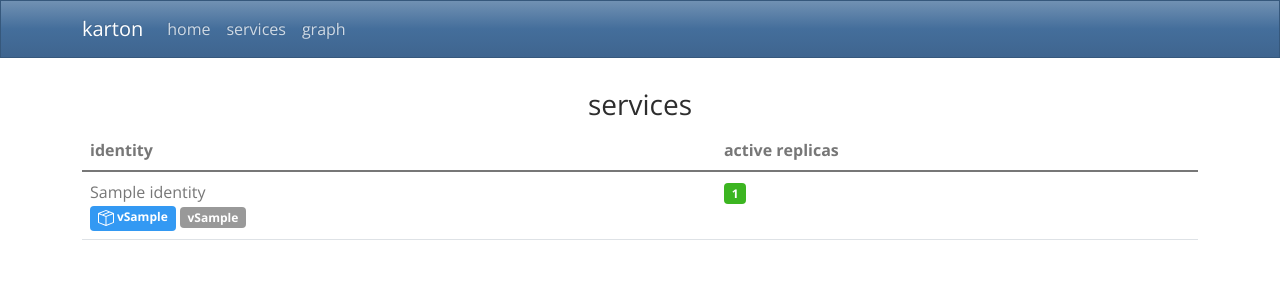
After one commit to CERT-Polska/karton-dashboard, a Flask app: template karton/dashboard/templates/services.html in a window 1280 px wide. The commit adds this page. Shown: the top 300 px of the page. Run offline with Flask 2, Linux system fonts and the light colour scheme; the template is opened without the code that fills it: most values are stand-ins (such as "Sample title", 1, 10 or a date in 2020); some libraries are stand-ins or nearby versions.

Commit message:
Support for extended service information (#72)

```diff
--- a/karton/dashboard/app.py
+++ b/karton/dashboard/app.py
@@ -25,6 +25,7 @@ from karton.core.inspect import KartonAnalysis, KartonQueue, KartonState
 from karton.core.task import Task, TaskPriority, TaskState
 from prometheus_client import Gauge, generate_latest  # type: ignore
 
+from .__version__ import __version__
 from .graph import KartonGraph
 
 logging.basicConfig(level=logging.INFO)
@@ -34,7 +35,14 @@ static_folder = app_path / "static"
 graph_folder = app_path / "graph"
 app = Flask(__name__, static_folder=None, template_folder=str(app_path / "templates"))
 
-karton = KartonBase(identity="karton.dashboard")
+
+class KartonDashboard(KartonBase):
+    identity = "karton.dashboard"
+    version = __version__
+    with_service_info = True
+
+
+karton = KartonDashboard()
 
 markdown = mistune.create_markdown(
     escape=True,
@@ -245,6 +253,15 @@ def get_queues():
     return render_template("index.html", queues=state.queues)
 
 
+@app.route("/services", methods=["GET"])
+def get_services():
+    aggregated_services = defaultdict(list)
+    online_services = karton.backend.get_online_services()
+    for service in online_services:
+        aggregated_services[service].append(service)
+    return render_template("services.html", services=aggregated_services)
+
+
 @app.route("/api/queues", methods=["GET"])
 def get_queues_api():
     state = KartonState(karton.backend)
--- a/karton/dashboard/templates/layout.html
+++ b/karton/dashboard/templates/layout.html
@@ -16,6 +16,9 @@
                 <ul class="navbar-nav">
                     <li class="nav-item">
                         <a class="nav-link" href="/">home</a>
+                    </li>
+                    <li class="nav-item">
+                        <a class="nav-link" href="/services">services</a>
                     </li>
                     <li class="nav-item">
                         <a class="nav-link" href="/graph">graph</a>
--- /dev/null
+++ b/karton/dashboard/templates/services.html
@@ -0,0 +1,40 @@
+{% extends 'layout.html' %}
+{% block content %}
+<div class="bs-component" style="padding-top: 10px">
+  <h3 class="text-center">services</h3>
+
+  <table class="table table-hover">
+    <thead>
+      <tr>
+        <th scope="col">identity</th>
+        <th scope="col">active replicas</th>
+      </tr>
+    </thead>
+    <tbody>
+      {% for (service, active_replicas) in services|dictsort %}
+      <tr>
+        <td>
+          {{ service.identity }}
+          <div>
+            <span class="badge bg-info" title="karton-core library version">
+              <svg xmlns="http://www.w3.org/2000/svg" width="16" height="16" fill="currentColor" class="bi bi-box-seam" viewBox="0 0 16 16">
+                <path d="M8.186 1.113a.5.5 0 0 0-.372 0L1.846 3.5l2.404.961L10.404 2l-2.218-.887zm3.564 1.426L5.596 5 8 5.961 14.154 3.5l-2.404-.961zm3.25 1.7-6.5 2.6v7.922l6.5-2.6V4.24zM7.5 14.762V6.838L1 4.239v7.923l6.5 2.6zM7.443.184a1.5 1.5 0 0 1 1.114 0l7.129 2.852A.5.5 0 0 1 16 3.5v8.662a1 1 0 0 1-.629.928l-7.185 2.874a.5.5 0 0 1-.372 0L.63 13.09a1 1 0 0 1-.63-.928V3.5a.5.5 0 0 1 .314-.464L7.443.184z"/>
+              </svg>
+              v{{ service.karton_version }}
+            </span>
+            {% if service.service_version %}
+              <span class="badge bg-secondary" title="service package version">
+                v{{ service.service_version }}
+              </span>
+            {% endif %}
+          </div>
+        </td>
+        <td>
+          <span class="badge bg-success">{{active_replicas | length}}</span>
+        </td>
+      </tr>
+      {% endfor %}
+    </tbody>
+  </table>
+</div>
+{% endblock %}
--- a/requirements.txt
+++ b/requirements.txt
@@ -1,5 +1,5 @@
 Flask==2.0.3
-karton-core>=5.0.0,<6.0.0
+karton-core>=5.1.0,<6.0.0
 mistune<3.0.0
 prometheus_client==0.11.0
 networkx==2.6.3
```
